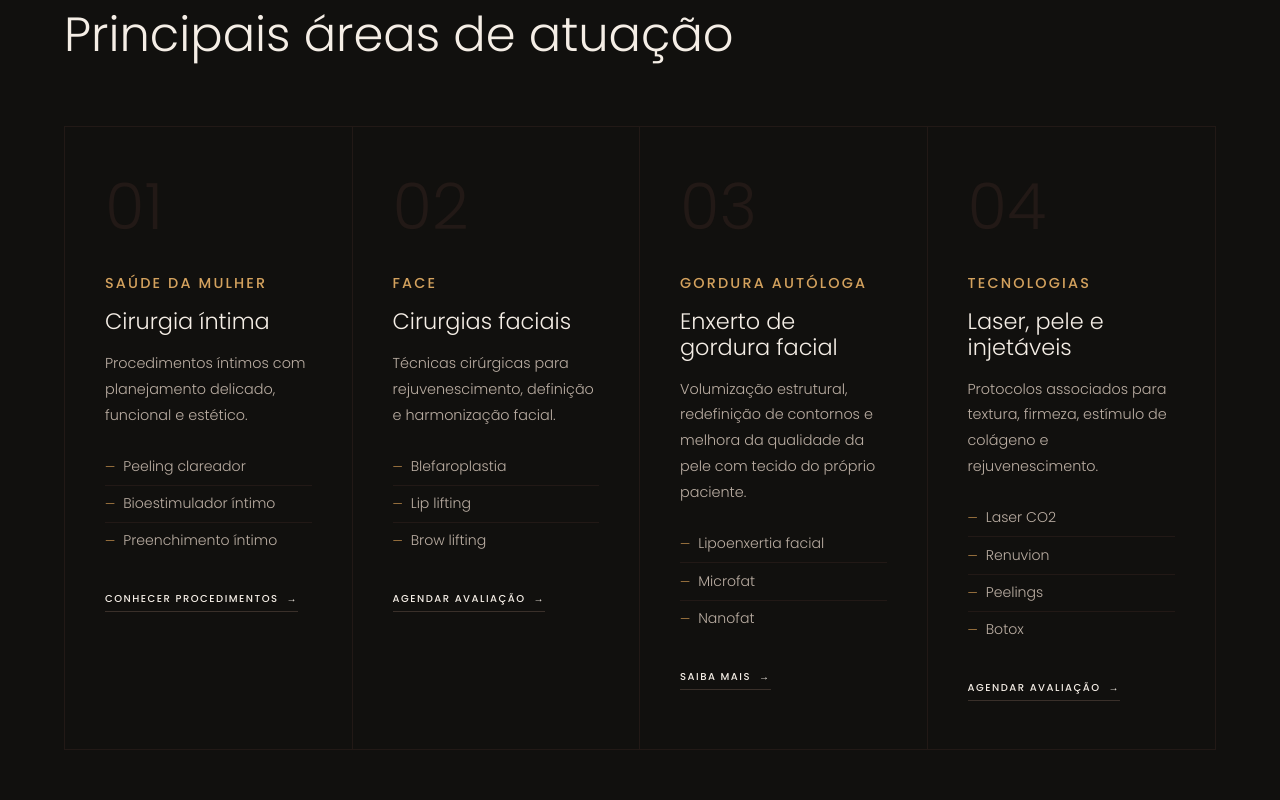
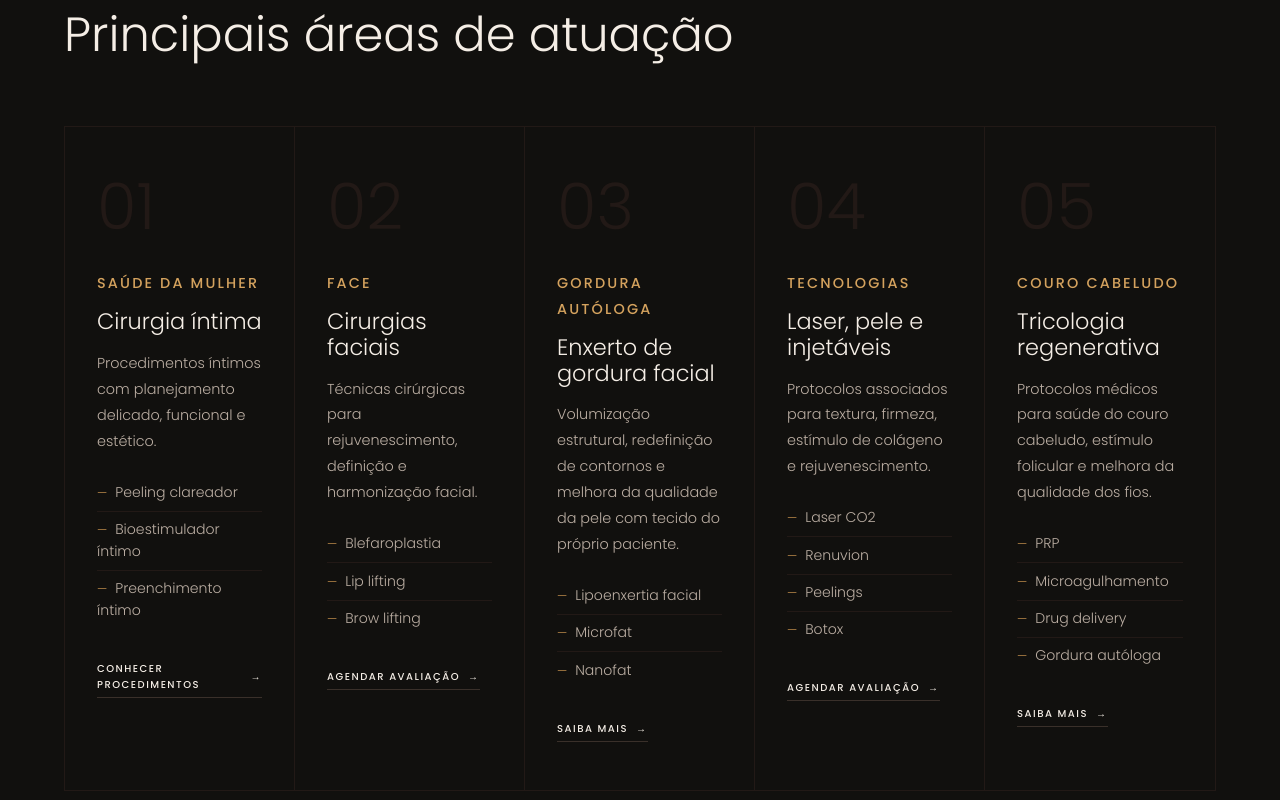
Before and after one commit to somosnext/site-dra-priscila-zocal-buss, a plain HTML site: page index.html in a window 1280 px wide. Shown: the part 1000-1800 px from the top of the page. Drawn offline with Linux system fonts and the light colour scheme.

Commit message:
Add trichology treatment card

```diff
--- a/index.html
+++ b/index.html
@@ -314,13 +314,13 @@
 
     .treatment-grid {
       display: grid;
-      grid-template-columns: repeat(4, 1fr);
+      grid-template-columns: repeat(5, 1fr);
       gap: 0;
       border: 1px solid var(--cream-dark);
     }
 
     .treatment-card {
-      padding: 3rem 2.5rem;
+      padding: 3rem 2rem;
       border-right: 1px solid var(--cream-dark);
       position: relative;
       transition: background 0.3s;
@@ -943,8 +943,9 @@
       .site-header { padding: 1.25rem 2rem; }
       .main-nav { gap: 1.4rem; }
       .treatment-grid { grid-template-columns: repeat(2, 1fr); }
+      .treatment-card { border-bottom: 1px solid var(--cream-dark); }
       .treatment-card:nth-child(2n) { border-right: none; }
-      .treatment-card:nth-child(-n+2) { border-bottom: 1px solid var(--cream-dark); }
+      .treatment-card:last-child { border-bottom: none; }
     }
 
     @media (max-width: 560px) {
@@ -1060,6 +1061,19 @@
             <li>Botox</li>
           </ul>
           <a class="card-link" href="#contato">Agendar avaliação <span class="card-link-arrow">→</span></a>
+        </article>
+        <article class="treatment-card reveal reveal-delay-4">
+          <div class="treatment-number">05</div>
+          <p class="treatment-tag">Couro cabeludo</p>
+          <h3>Tricologia regenerativa</h3>
+          <p>Protocolos médicos para saúde do couro cabeludo, estímulo folicular e melhora da qualidade dos fios.</p>
+          <ul>
+            <li>PRP</li>
+            <li>Microagulhamento</li>
+            <li>Drug delivery</li>
+            <li>Gordura autóloga</li>
+          </ul>
+          <a class="card-link" href="#tricologia">Saiba mais <span class="card-link-arrow">→</span></a>
         </article>
       </div>
     </section>
```
